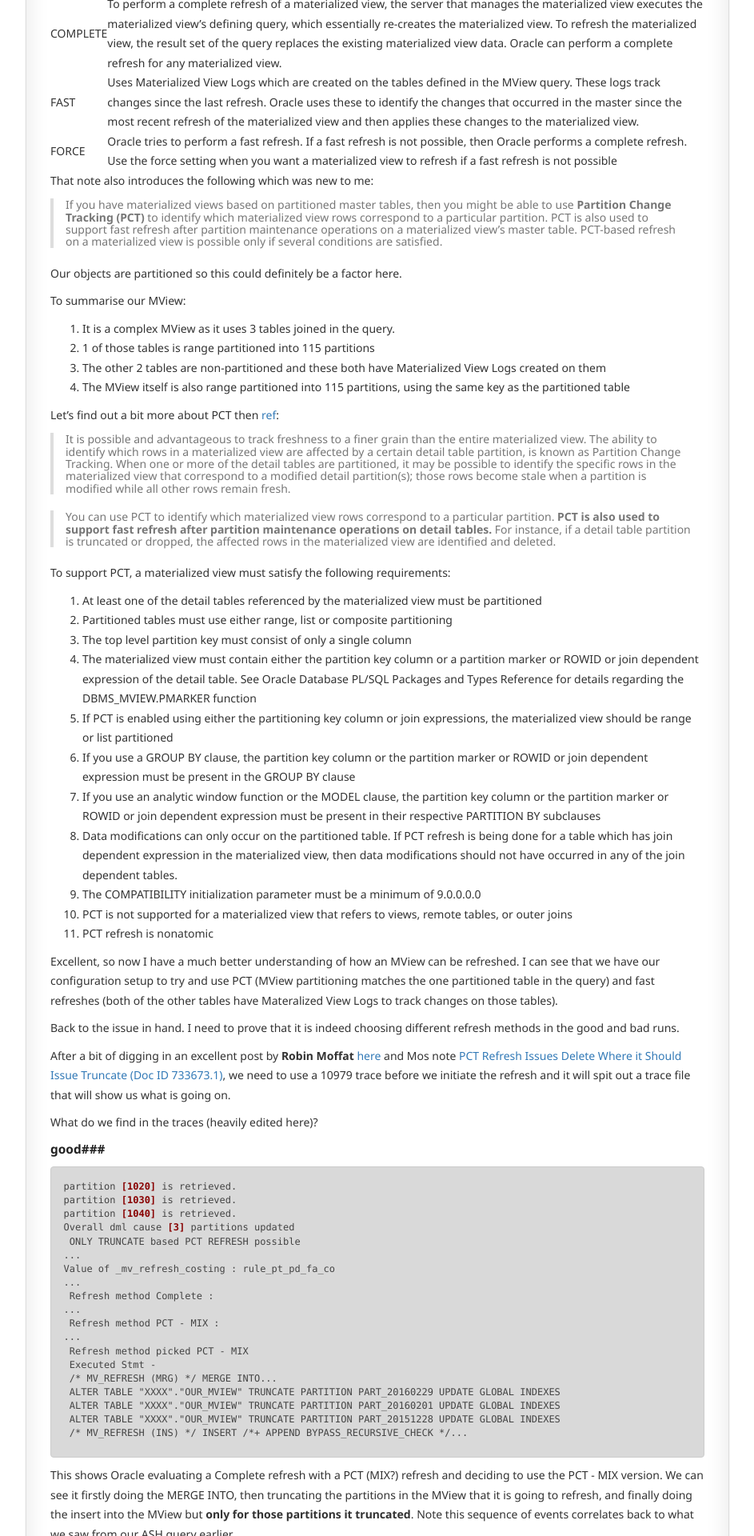
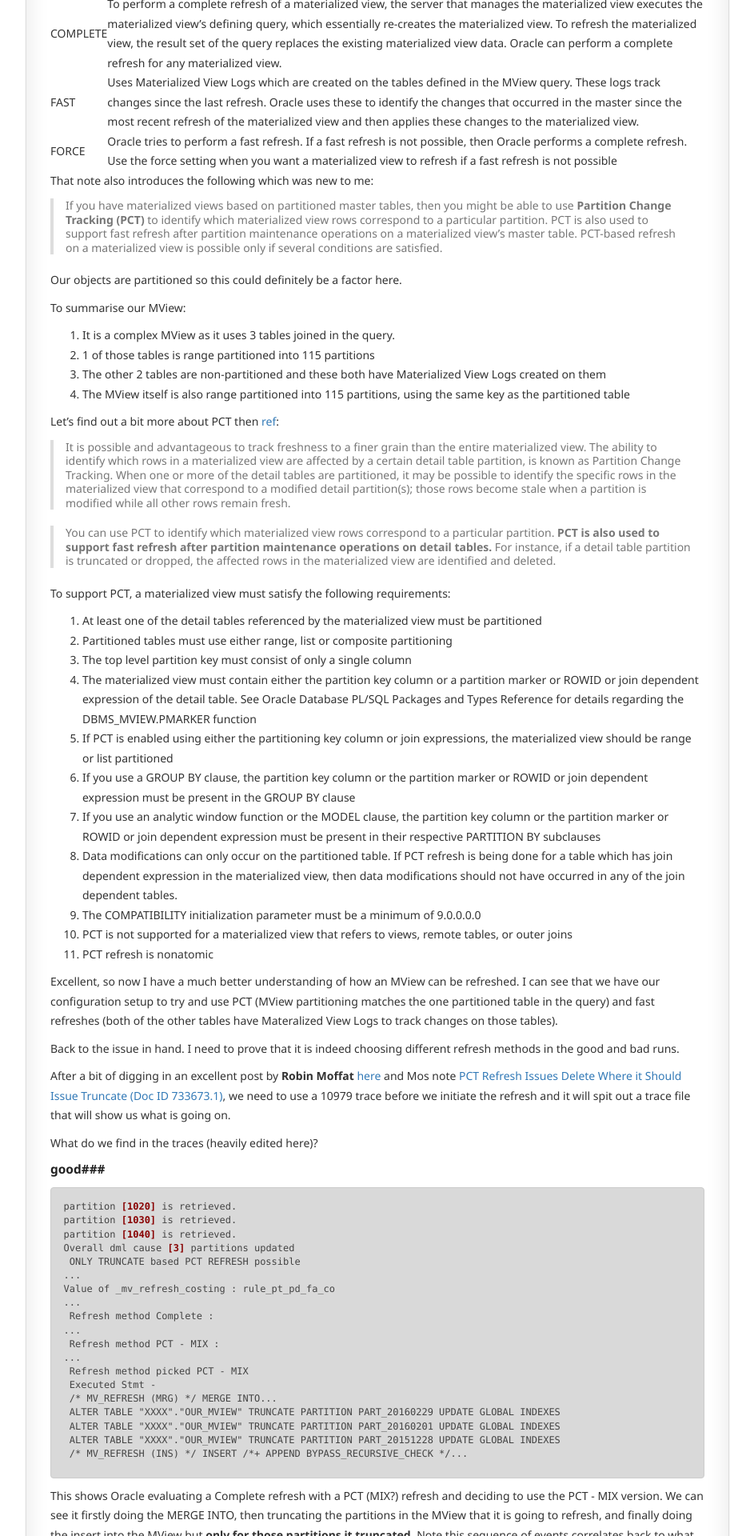
Before and after one commit to ssenior45/ssenior45.github.io, a Jekyll site: the page built from _posts/2016-01-22-slow_mv_refresh_intermittent.md, in a window 1280 px wide. Shown: the part 2146-4066 px from the top of the page at 80% size, without its empty margins (22-965 px from the left). Built offline with Jekyll 4.4.1, drawn with Linux system fonts in a browser that asks for light colours; nearby versions of some CDN libraries; Markdown is read by kramdown in place of the engine named in the settings; comment, search, counter and statistics services are not loaded.

Commit message:
Update style.css

```diff
--- a/static/css/style.css
+++ b/static/css/style.css
@@ -12,7 +12,7 @@ blockquote {
     color: #777;
     border-left: 4px solid #ddd;
     font-size: 14px;
-    line-height: 1.1;
+    line-height: 1.25;
 }
 
 
```
